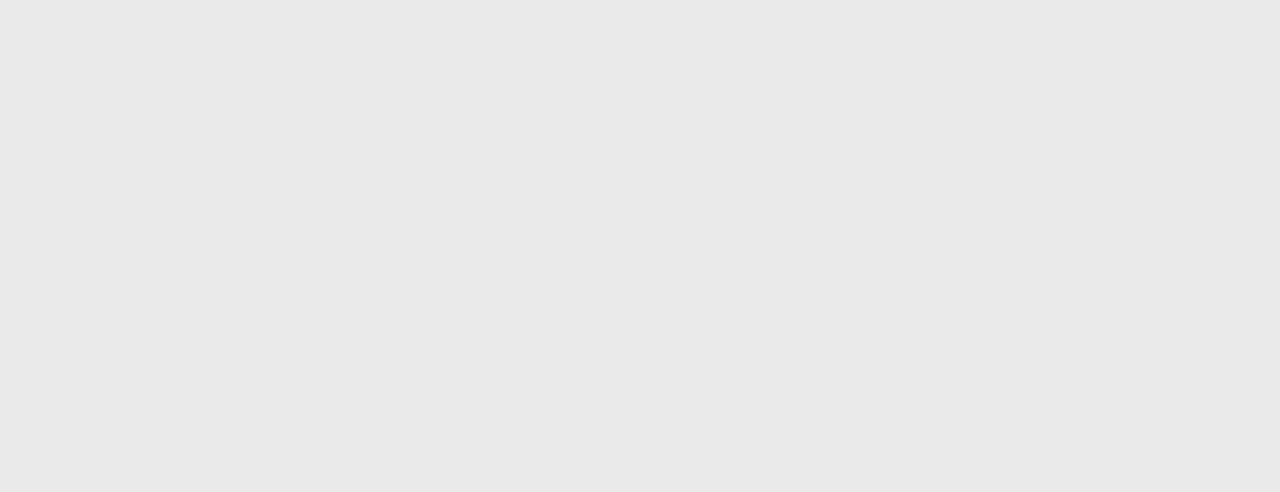
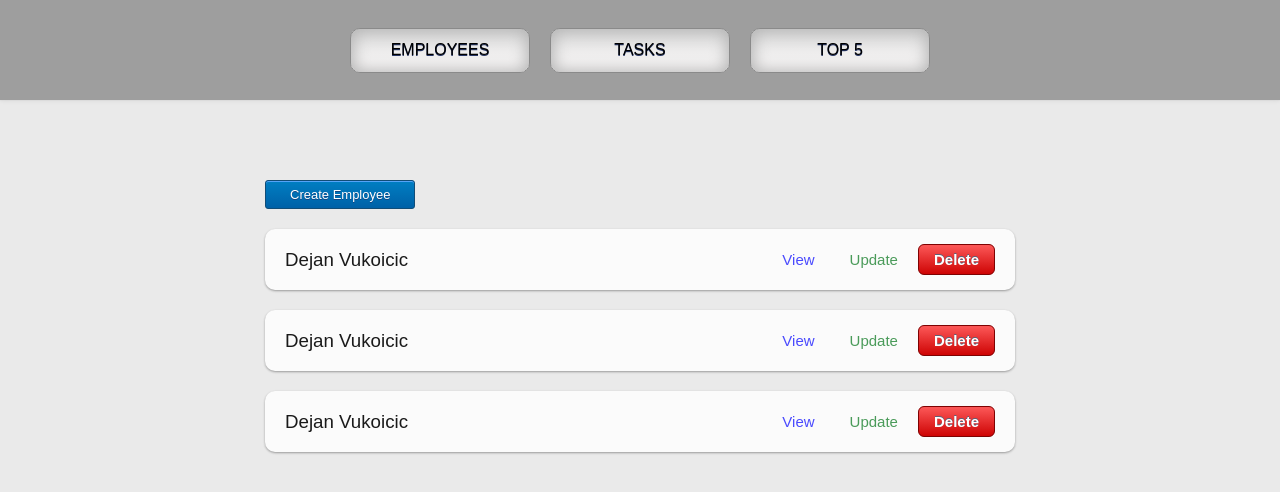
Before and after one commit to dejanV91/employees-manager, a React (Create React App) app: page / in a window 1280 px wide. Shown: the top 492 px of the page. Built offline with nearby package versions, Linux system fonts and the light colour scheme.

Commit message:
finish create pages folder

```diff
--- a/src/App.jsx
+++ b/src/App.jsx
@@ -2,14 +2,10 @@ import React from "react";
 import "./styles/App.scss";
 
 import HomePage from "./pages/HomePage";
-// import Header from "./components/Header/Header";
-// import EmployeesList from "./components/EmployeesList";
 
 function App() {
   return (
     <div className="App">
-      {/* <Header></Header>
-      <EmployeesList></EmployeesList> */}
       <HomePage></HomePage>
     </div>
   );
--- a/src/pages/HomePage.jsx
+++ b/src/pages/HomePage.jsx
@@ -1,13 +1,14 @@
 import React from "react";
 import Header from "../components/Header/Header";
-import Employee from "../components/EmployeesList";
 import EmployeesList from "../components/EmployeesList";
 
 const HomePage = () => {
-  <>
-    <Header />
-    <EmployeesList />
-  </>;
+  return (
+    <>
+      <Header></Header>
+      <EmployeesList></EmployeesList>
+    </>
+  );
 };
 
 export default HomePage;
```
